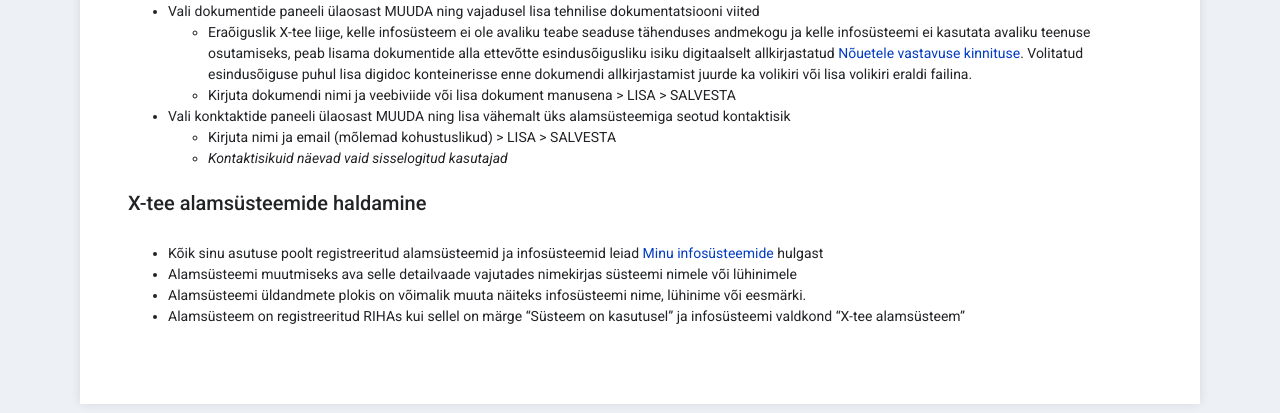
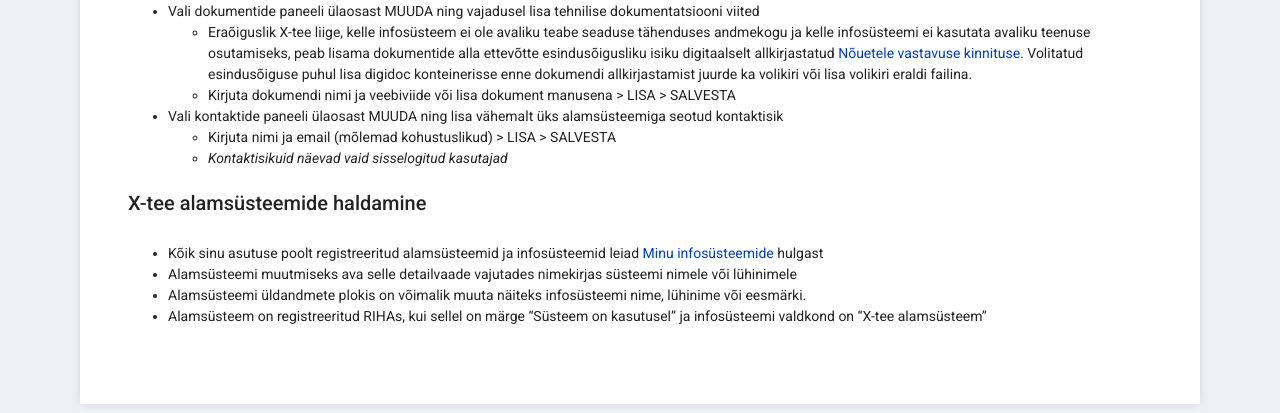
Before and after one commit to e-gov/RIHA-Help, a Jekyll site: the page built from docs/X-tee-alamsysteem.md, in a window 1280 px wide. Shown: the part 1338-1751 px from the top of the page. Built offline with Jekyll 4.4.1, drawn with Linux system fonts in a browser that asks for light colours.

Commit message:
Update X-tee-alamsysteem.md

```diff
--- a/docs/X-tee-alamsysteem.md
+++ b/docs/X-tee-alamsysteem.md
@@ -33,7 +33,7 @@ Pärast salvestamist avaneb loodud alamsüsteemi detailvaade
 - Vali dokumentide paneeli ülaosast MUUDA ning vajadusel lisa tehnilise dokumentatsiooni viited
   - Eraõiguslik X-tee liige, kelle infosüsteem ei ole avaliku teabe seaduse tähenduses andmekogu ja kelle infosüsteemi ei kasutata avaliku teenuse osutamiseks, peab lisama dokumentide alla ettevõtte esindusõigusliku isiku digitaalselt allkirjastatud [Nõuetele vastavuse kinnituse](https://www.ria.ee/public/x_tee/xtee_nouetele_vastavus_kinnitus.pdf). Volitatud esindusõiguse puhul lisa digidoc konteinerisse enne dokumendi allkirjastamist juurde ka volikiri või lisa volikiri eraldi failina.
   - Kirjuta dokumendi nimi ja veebiviide või lisa dokument manusena > LISA > SALVESTA
-- Vali konktaktide paneeli ülaosast MUUDA ning lisa vähemalt üks alamsüsteemiga seotud kontaktisik
+- Vali kontaktide paneeli ülaosast MUUDA ning lisa vähemalt üks alamsüsteemiga seotud kontaktisik
   - Kirjuta nimi ja email (mõlemad kohustuslikud) > LISA > SALVESTA
   - _Kontaktisikuid näevad vaid sisselogitud kasutajad_
 
@@ -42,4 +42,4 @@ Pärast salvestamist avaneb loodud alamsüsteemi detailvaade
 - Kõik sinu asutuse poolt registreeritud alamsüsteemid ja infosüsteemid leiad [Minu infosüsteemide](https://www.riha.ee/Kirjelda) hulgast
 - Alamsüsteemi muutmiseks ava selle detailvaade vajutades nimekirjas süsteemi nimele või lühinimele
 - Alamsüsteemi üldandmete plokis on võimalik muuta näiteks infosüsteemi nime, lühinime või eesmärki.
-- Alamsüsteem on registreeritud RIHAs kui sellel on märge "Süsteem on kasutusel" ja infosüsteemi valdkond "X-tee alamsüsteem"
+- Alamsüsteem on registreeritud RIHAs, kui sellel on märge "Süsteem on kasutusel" ja infosüsteemi valdkond on "X-tee alamsüsteem"
```
